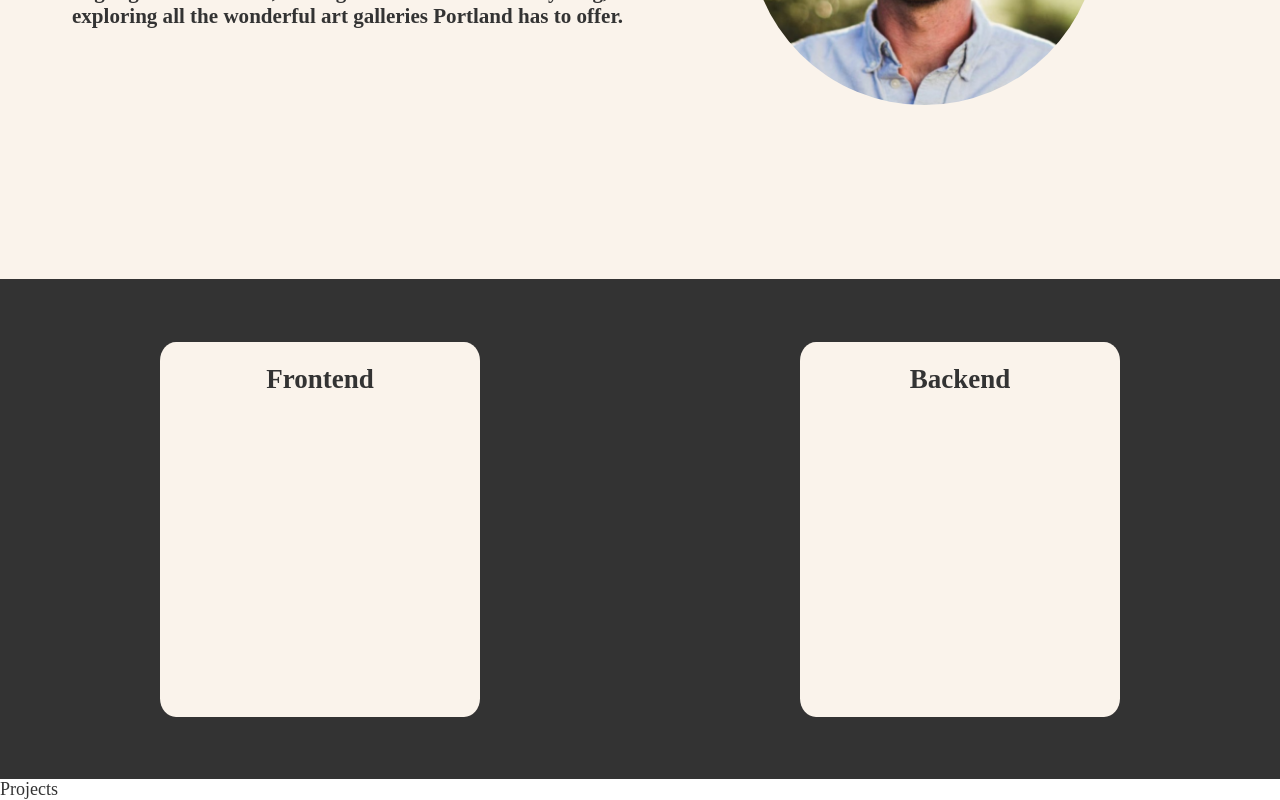
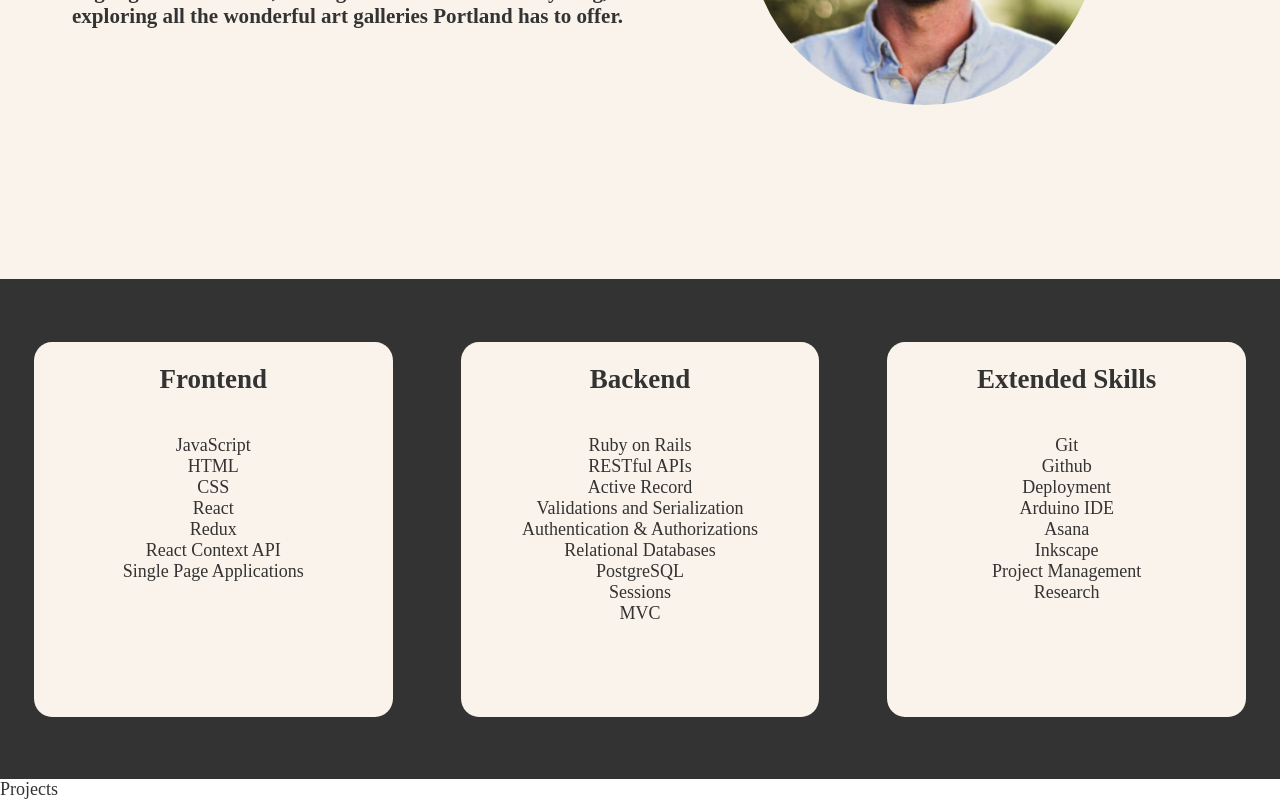
Before and after one commit to cody-barker/react-portfolio-website, a React (Create React App) app: page / in a window 1280 px wide. Shown: the part 1271-2071 px from the top of the page. Built offline with nearby package versions, Linux system fonts and the light colour scheme.

Commit message:
update skills cards

```diff
--- a/src/components/Skills.js
+++ b/src/components/Skills.js
@@ -5,9 +5,42 @@ function Skills() {
     <section className="skills-container">
       <div className="skills-card">
         <h2>Frontend</h2>
+        <ul className="skills-list">
+          <li>JavaScript</li>
+          <li>HTML</li>
+          <li>CSS</li>
+          <li>React</li>
+          <li>Redux</li>
+          <li>React Context API</li>
+          <li>Single Page Applications</li>
+        </ul>
       </div>
       <div className="skills-card">
         <h2>Backend</h2>
+        <ul className="skills-list">
+          <li>Ruby on Rails</li>
+          <li>RESTful APIs</li>
+          <li>Active Record</li>
+          <li>Validations and Serialization</li>
+          <li>Authentication & Authorizations</li>
+          <li>Relational Databases</li>
+          <li>PostgreSQL</li>
+          <li>Sessions</li>
+          <li>MVC</li>
+        </ul>
+      </div>
+      <div className="skills-card">
+        <h2>Extended Skills</h2>
+        <ul className="skills-list">
+          <li>Git</li>
+          <li>Github</li>
+          <li>Deployment</li>
+          <li>Arduino IDE</li>
+          <li>Asana</li>
+          <li>Inkscape</li>
+          <li>Project Management</li>
+          <li>Research</li>
+        </ul>
       </div>
     </section>
   )
--- a/src/styles/App.css
+++ b/src/styles/App.css
@@ -186,13 +186,25 @@ section {
 
 .skills-card {
   height: 75%;
-  width: 25%;
+  width: 28%;
   background-color:  rgb(250, 243, 235);
   display: flex;
   flex-direction: column;
   justify-content: flex-start;
   align-items: center;
   border-radius: 5%;
+}
+
+.skills-card ul {
+  display: flex;
+  flex-direction: column;
+  justify-content: center;
+  align-items: center;
+  padding-left: 0;
+}
+
+.skills-card li {
+  list-style-type: none;
 }
 
 
```
